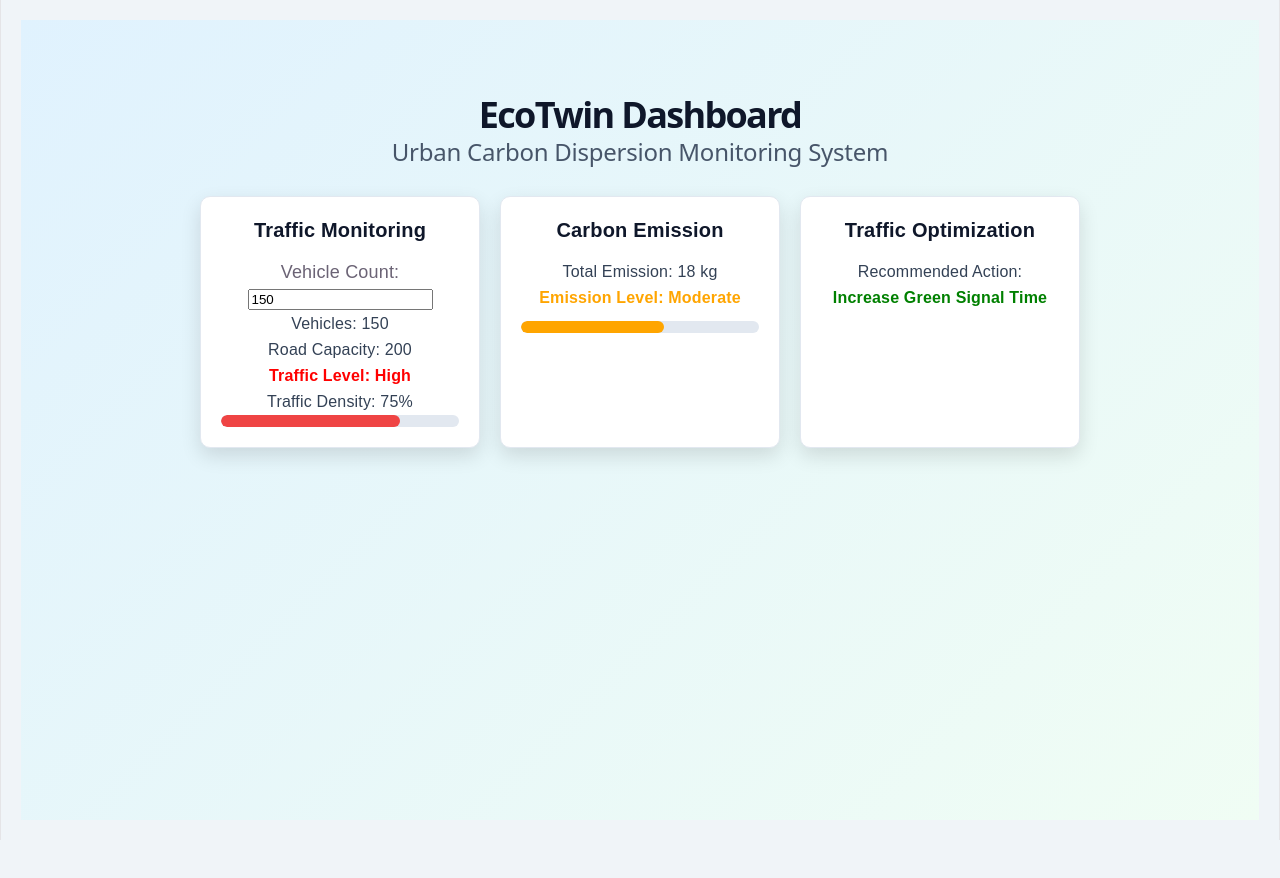
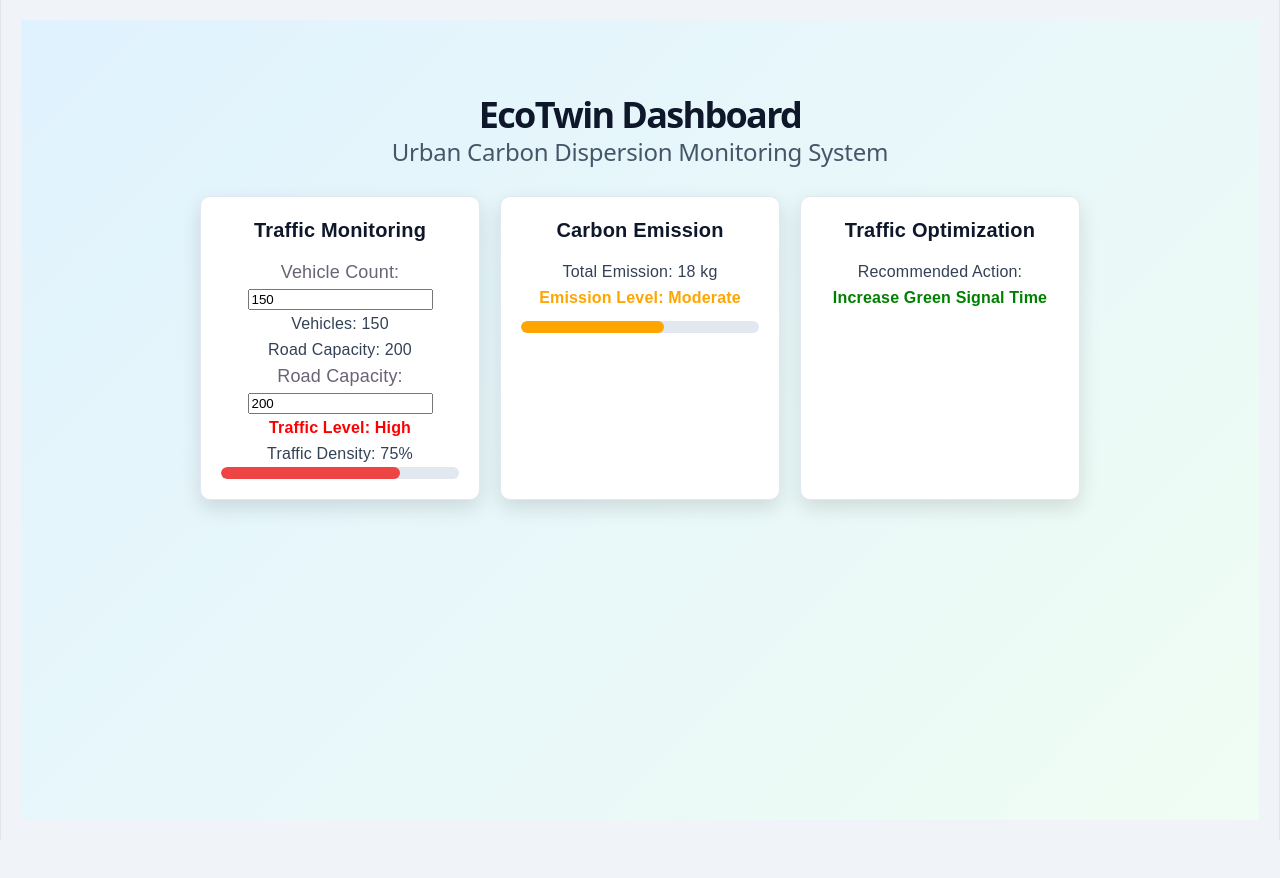
Before and after one commit to SHANUKRISHNAN/DS-AND-ML, a React app in the folder frontend/: page / in a window 1280 px wide. Built offline with nearby package versions, Linux system fonts and the light colour scheme; the HTML template or start-up script is replaced by a standard one.

Commit message:
Add dynamic road capacity update

```diff
--- a/frontend/src/App.jsx
+++ b/frontend/src/App.jsx
@@ -3,6 +3,7 @@ import "./App.css";
 
 function App() {
   const [vehicles, setVehicles] = useState(150);
+  const [capacity, setCapacity] = useState(200);
   return (
     <div className="dashboard">
       <h1>EcoTwin Dashboard</h1>
@@ -18,9 +19,15 @@ function App() {
   onChange={(e) => setVehicles(Number(e.target.value))}
 />
           <p>Vehicles: {vehicles}</p>
-          <p>Road Capacity: 200</p>
+          <p>Road Capacity: {capacity}</p>
+          <label>Road Capacity:</label>
+<input
+  type="number"
+  value={capacity}
+  onChange={(e) => setCapacity(Number(e.target.value))}
+/>
           <p className="high">Traffic Level: High</p>
-          <p>Traffic Density: {Math.round((vehicles / 200) * 100)}%</p>
+          <p>Traffic Density: {capacity > 0 ? Math.round((vehicles / capacity) * 100) : 0}%</p>
           <div className="progress-bar">
   <div className="progress-fill"></div>
 </div>
```
